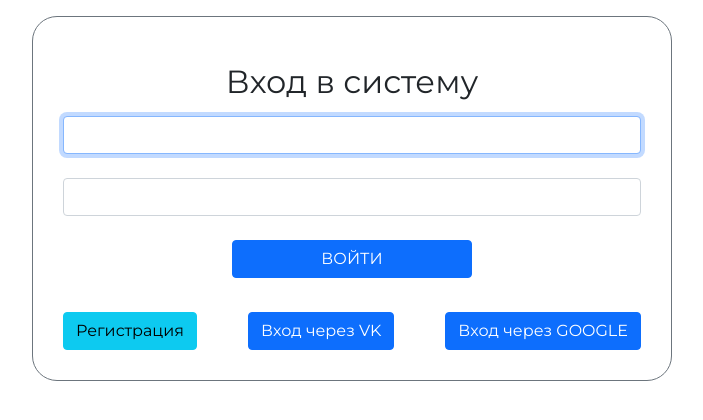
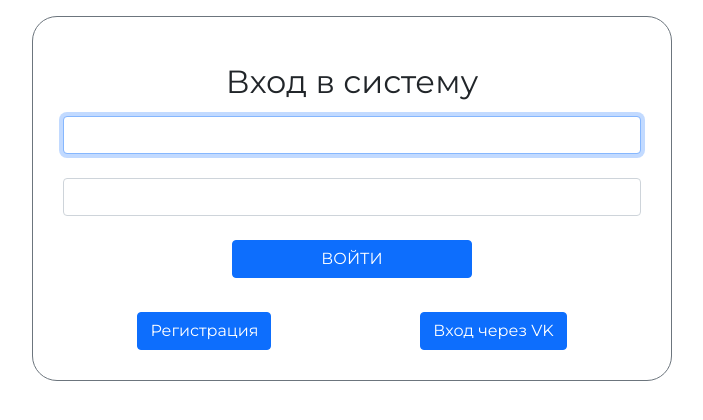
Before and after one commit to basterrus/interior, a Django app: page /auth/login/ in a window 1280 px wide. Shown: the part 254-674 px from the top of the page, without its empty margins (288-991 px from the left). Run offline with Django 3.2, Linux system fonts and the light colour scheme; some libraries are stand-ins or nearby versions.

Commit message:
Правка багов 08/12/2021

```diff
--- a/geekshop/adminapp/templates/adminapp/admiapp_products_list.html
+++ b/geekshop/adminapp/templates/adminapp/admiapp_products_list.html
@@ -11,7 +11,7 @@
         </button>
 
         {% for object in object_list %}
-            <div class="product_record">
+            <div class="product_record d-flex">
                 <img
                         src="{{ object.image|media_for_products }}"
                         alt="{{ object.name }}">
--- a/geekshop/authapp/templates/authapp/login.html
+++ b/geekshop/authapp/templates/authapp/login.html
@@ -19,10 +19,10 @@
                 <input class="btn btn-primary col-5" type="submit" value="ВОЙТИ">
             </form>
             <br>
-            <div class="button_container d-flex justify-content-between">
-                <a class="btn btn-info " href="{% url 'auth:register' %}">Регистрация</a>
-                <a class="btn btn-primary " href="{% url 'social:begin' 'vk-oauth2' %}?next=/">Вход через VK</a>
-                <a class="btn btn-primary" href="#">Вход через GOOGLE</a>
+            <div class="button_container d-flex justify-content-around">
+                <a class="btn btn-primary" href="{% url 'auth:register' %}">Регистрация</a>
+                <a class="btn btn-primary" href="{% url 'social:begin' 'vk-oauth2' %}?next=/">Вход через VK</a>
+{#                <a class="btn btn-primary" href="#">Вход через GOOGLE</a>#}
                 {#    # требует коннектор 'vk-oauth2'#}
             </div>
         </div>
```
Also changed, not shown: geekshop/db.sqlite3.
